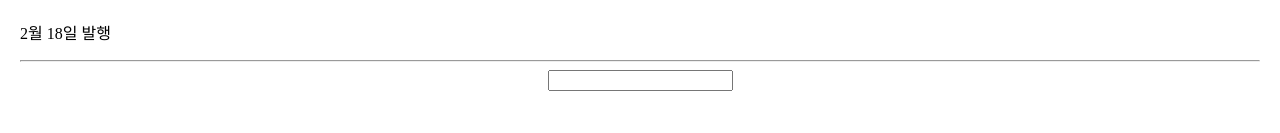
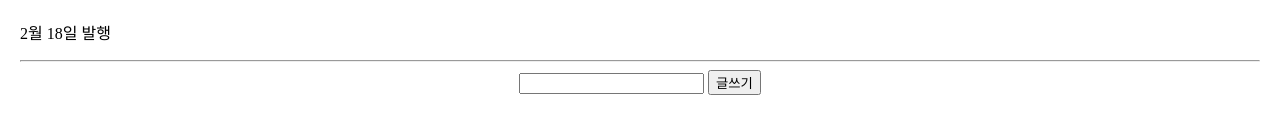
Before and after one commit to tjfgk97/react-study, a React (Create React App) app: page / in a window 1280 px wide. Shown: the part 359-492 px from the top of the page. Built offline with nearby package versions, Linux system fonts and the light colour scheme.

Commit message:
글쓰기 버튼 및 기능 구현

```diff
--- a/src/App.js
+++ b/src/App.js
@@ -65,6 +65,15 @@ const App = () => {
         console.log(입력값);                {/*<-이 줄을 실행해준다.*/}
       }} /> {/* on어쩌구 = 이벤트핸들러 */}
 
+      <button onClick={ (e)=> {
+        e.stopPropagation();
+        let copy = [...글제목];
+        copy.unshift(입력값);
+        글제목변경(copy);
+        console.log(copy);
+
+        }} >글쓰기</button>
+
       {
         modal == true ? <Modal title={title} 글제목변경={글제목변경} 글제목={글제목} /> : null
       }
```
